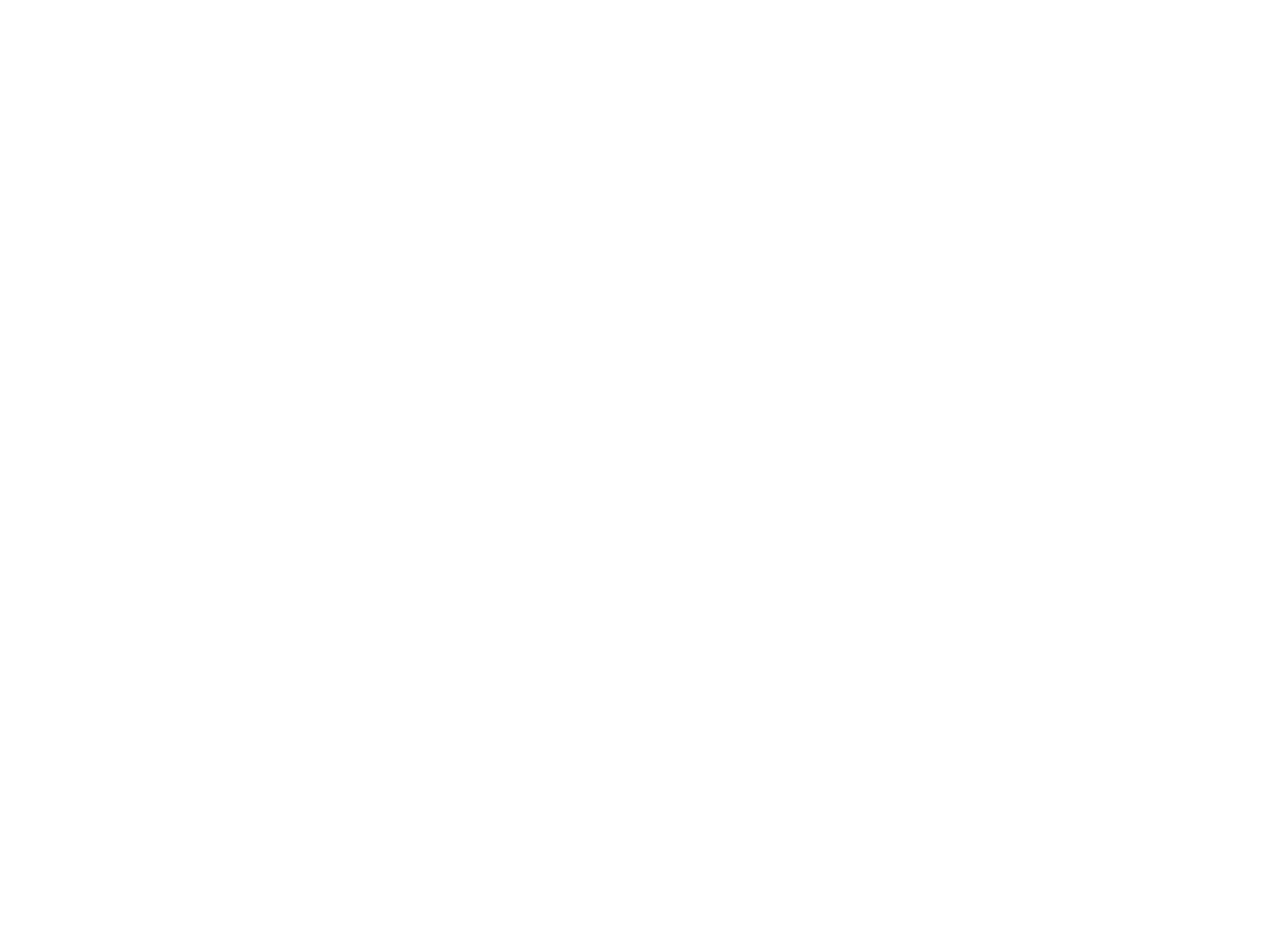
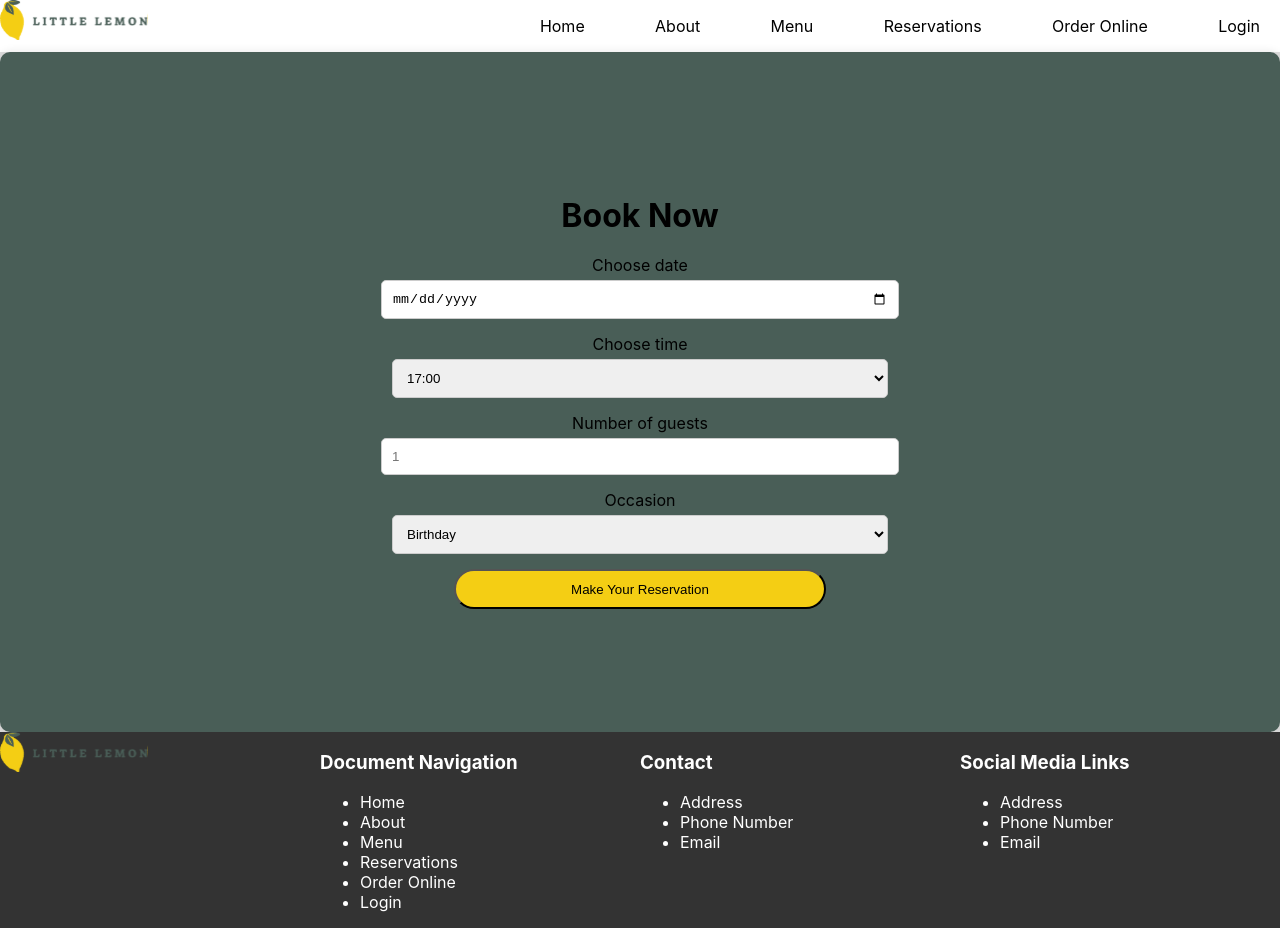
Before and after one commit to jacksonMutuku/little-lemon, a React (Create React App) app: page /reservation in a window 1280 px wide. Before the commit this address had no page. Before the commit the page ends 800 px from the top, so only its background shows below. Built offline with nearby package versions, Linux system fonts and the light colour scheme.

Commit message:
styled the booking form

```diff
--- a/src/App.css
+++ b/src/App.css
@@ -72,10 +72,6 @@ button{
   justify-content: space-between;
   flex-direction: row;
   margin: 20px 20px 0;
-
-  /* margin-top: 20px;
-  margin-left: 20px;
-  margin-right: 20px; */
 }
 
 .card-section{
@@ -114,7 +110,48 @@ footer section{
   height: auto;
   display: block;
 }
+.form-container{
+  display: flex;
+  flex-direction: column;
+  align-items: center;
+  justify-content: center;
+  height: 80vh;
+  background-color:#495E57;
+  padding: 20px;
+  border-radius: 10px;
+  box-shadow: 0px 0px 10px rgba(0, 0, 0, 0.1);
+}
+.form-container form {
+  display: grid;
+  max-width: 200px;
+  gap: 20px;
+  margin-bottom: 30px;
+}
+.form-container h1{
+  margin-bottom: 20px;
+}
+.form-container label {
+  margin-bottom: 5px;
+}
+.form-container input,
+.form-container select {
+  width: 40%;
+  padding: 10px;
+  margin-bottom: 15px;
+  border: 1px solid #ccc;
+  border-radius: 5px;
+}
+.main-section{
+  align-items: center;
+}
+.form-container button:hover {
+  background-color: #0056b3;
+}
 
+.form-container button {
+  width: 30%;
+  padding: 10px;
+}
 
 @media (max-width: 600px) {
   .container {
--- a/src/components/BookingForm.js
+++ b/src/components/BookingForm.js
@@ -19,7 +19,7 @@ const BookingForm = (props) => {
 
 
   return (
-    <form onSubmit={handleSubmit} style={{ display: 'grid', maxWidth: '200px', gap: '20px' }}>
+    <form onSubmit={handleSubmit} className='form-container'>
       <h1>Book Now</h1>
       <label htmlFor="res-date">Choose date</label>
       <input type="date" id="res-date" name="date" value={date} onChange={(e) => handleChange(e.target.value)} required/>
--- a/src/components/Header.js
+++ b/src/components/Header.js
@@ -1,8 +1,15 @@
+
+import './../App.css';
 import logo from './../assets/Logo.svg'
+import Navigation from './Nav';
+
+
+
 const Header = () =>{
     return(
         <>
             <img src={logo} alt="little lemon logo"/>
+            <Navigation/>
         </>
     )
 }
--- a/src/components/HomePage.js
+++ b/src/components/HomePage.js
@@ -1,8 +1,8 @@
 import './../App.css';
-import Navigation from './Nav';
 import Header from './Header'
 import Footer from './Footer'
 import Reserve from './Reserve';
+import Navigation from './Nav';
 
 
 const HomePage=()=> {
@@ -10,14 +10,13 @@ const HomePage=()=> {
     <div className="container">
       <header>
         <div className="logo-nav">
-          <Header/>
-          <Navigation/>
+          {/* <Header/> */}
         </div>
       </header>
       <main>
-        <div className="main-section"><Reserve/></div>
+        <div><Reserve/></div>
       </main>
-      <footer><Footer/></footer>
+      {/* <footer><Footer/></footer> */}
     </div>
   );
 }
--- /dev/null
+++ b/src/components/Layout.js
@@ -0,0 +1,21 @@
+import  './../App.css'
+import React from 'react';
+import Header from './Header';
+import Footer from './Footer';
+
+
+const Layout = ({ children }) => {
+  return (
+    <div className="container">
+      <div className="logo-nav">
+          <Header/>
+      </div>
+        <main>
+          <div className="main-section">{children}</div>
+        </main>
+      <Footer />
+    </div>
+  );
+};
+
+export default Layout;
--- a/src/components/Main.js
+++ b/src/components/Main.js
@@ -1,11 +1,11 @@
 import React, { useReducer } from 'react';
-import BookingForm from './BookingForm';
 import ConfirmedBooking from './confirmedBooking';
 import { Navigate, Route, Routes, useNavigate } from "react-router-dom";
 import HomePage from './HomePage';
 import BookingPage from './BookingPage';
-
-const API_URL = 'https://raw.githubusercontent.com/Meta-Front-End-Developer-PC/capstone/master/api.js';
+import Header from './Header';
+import Footer from './Footer';
+import Layout from './Layout';
 
 const Main = () => {
     const seededRandom = function (seed) {
@@ -50,11 +50,13 @@ const Main = () => {
 
   return (
     <div>
-      <Routes>
-          <Route path="/" element={<HomePage/>}></Route>
-          <Route path="/confirmed" element={<ConfirmedBooking/>}></Route>
-          <Route path="/booking" element={<BookingPage availableTimes={state} dispatch={dispatch} submitForm={submitForm}/>} ></Route>
-      </Routes>
+      <Layout>
+        <Routes>
+            <Route path="/" element={<HomePage/>}></Route>
+            <Route path="/confirmed" element={<ConfirmedBooking/>}></Route>
+            <Route path="/reservation" element={<BookingPage availableTimes={state} dispatch={dispatch} submitForm={submitForm}/>} ></Route>
+        </Routes>
+      </Layout>
     </div>
   );
 };
--- a/src/components/Nav.js
+++ b/src/components/Nav.js
@@ -7,7 +7,7 @@ const Navigation =function(){
                 <li><Link to="/about">About</Link></li>
                 <li><Link to="/menu">Menu</Link></li>
                 <li><Link to="/reservation">Reservations</Link></li>
-                <li><Link to="/booking">Booking</Link></li>
+                {/* <li><Link to="/booking">Booking</Link></li> */}
                 <li><Link to="/order-online">Order Online</Link></li>
                 <li><Link to="/login">Login</Link></li>
             </ul>
--- a/src/components/Reserve.js
+++ b/src/components/Reserve.js
@@ -1,10 +1,22 @@
+import { useNavigate } from 'react-router-dom';
 import restauranfood from "./../assets/restauranfood.jpg"
 import greekSalad from "./../assets/greek salad.jpg"
 import bruchetta from "./../assets/bruchetta.svg"
 import lemonDesset from "./../assets/lemon dessert.jpg"
 
+function ReserveButton() {
+    const navigate = useNavigate();
 
-const Reserve=()=>{
+    const handleClick = () => {
+      navigate('/reservation'); // Replace with your target path
+    };
+
+    return (
+      <button onClick={handleClick}>Reserve a Table</button>
+    );
+  }
+
+const ReserveSection=()=>{
     return(
         <div>
             <div className="reserveTable-section">
@@ -12,7 +24,8 @@ const Reserve=()=>{
                     <h1 style={{color:'#F4CE14'}}>Little Lemon</h1>
                     <h3 style={{color:'white'}}>Chicago</h3>
                     <p style={{color:'white'}}>We are a family owned<br/>Mediterranean Restaurant,<br/>focused on traditional<br/> recipes serverd with a modern<br/> twist.</p>
-                    <button>Reserve a Table</button>
+                    {/* <button onClick={handleClick}>Reserve a Table</button> */}
+                    <ReserveButton/>
                 </div>
                 <div>
                     <img src={restauranfood} alt="restaurant food" style={{ width: '200px', height: '150px', marginRight: '150px', marginTop: '130px'}}/>
@@ -61,4 +74,4 @@ const Reserve=()=>{
         </div>
     )
 }
-export default Reserve
+export default ReserveSection
--- a/src/index.js
+++ b/src/index.js
@@ -8,7 +8,10 @@ import { BrowserRouter } from 'react-router-dom';
 const root = ReactDOM.createRoot(document.getElementById('root'));
 root.render(
   <React.StrictMode>
+    <BrowserRouter>
       <App />
+    </BrowserRouter>
+
   </React.StrictMode>
 );
 
```
Also changed, not shown: src/App.js (+0 -10 lines).
